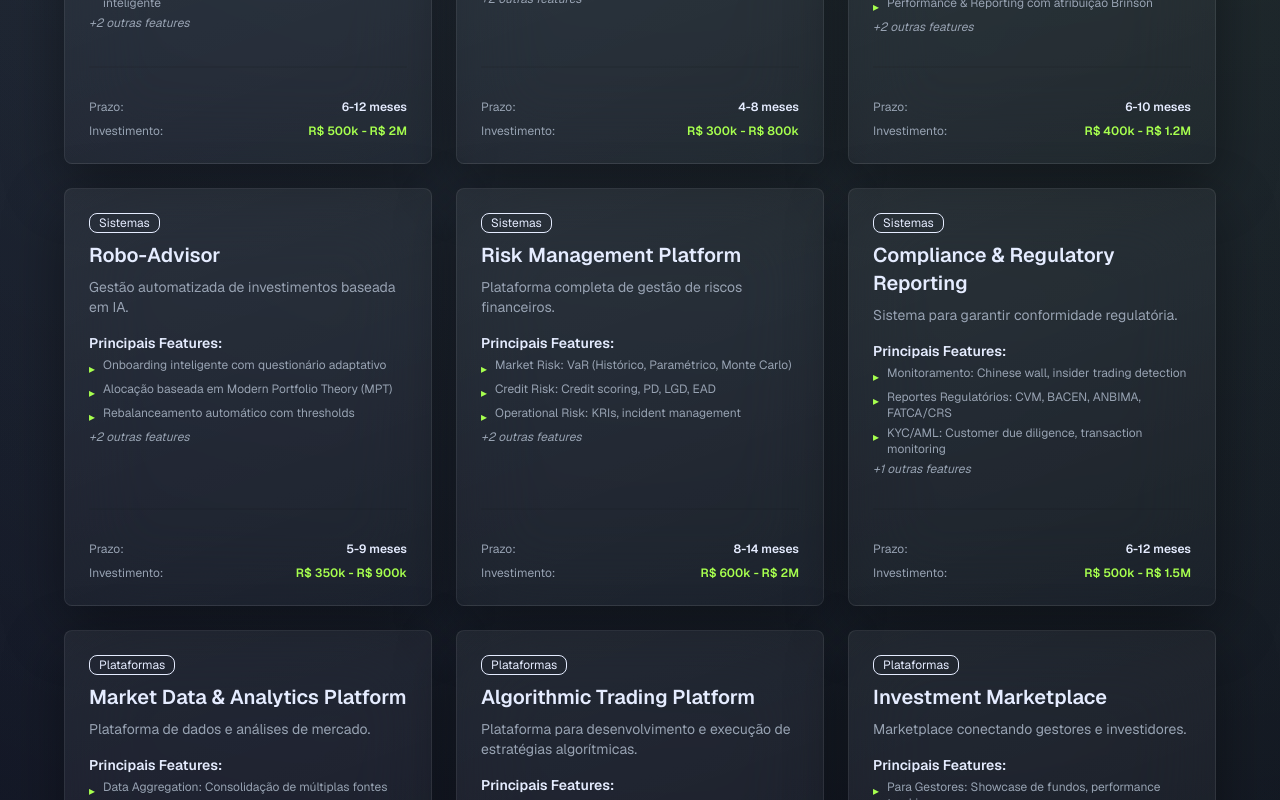
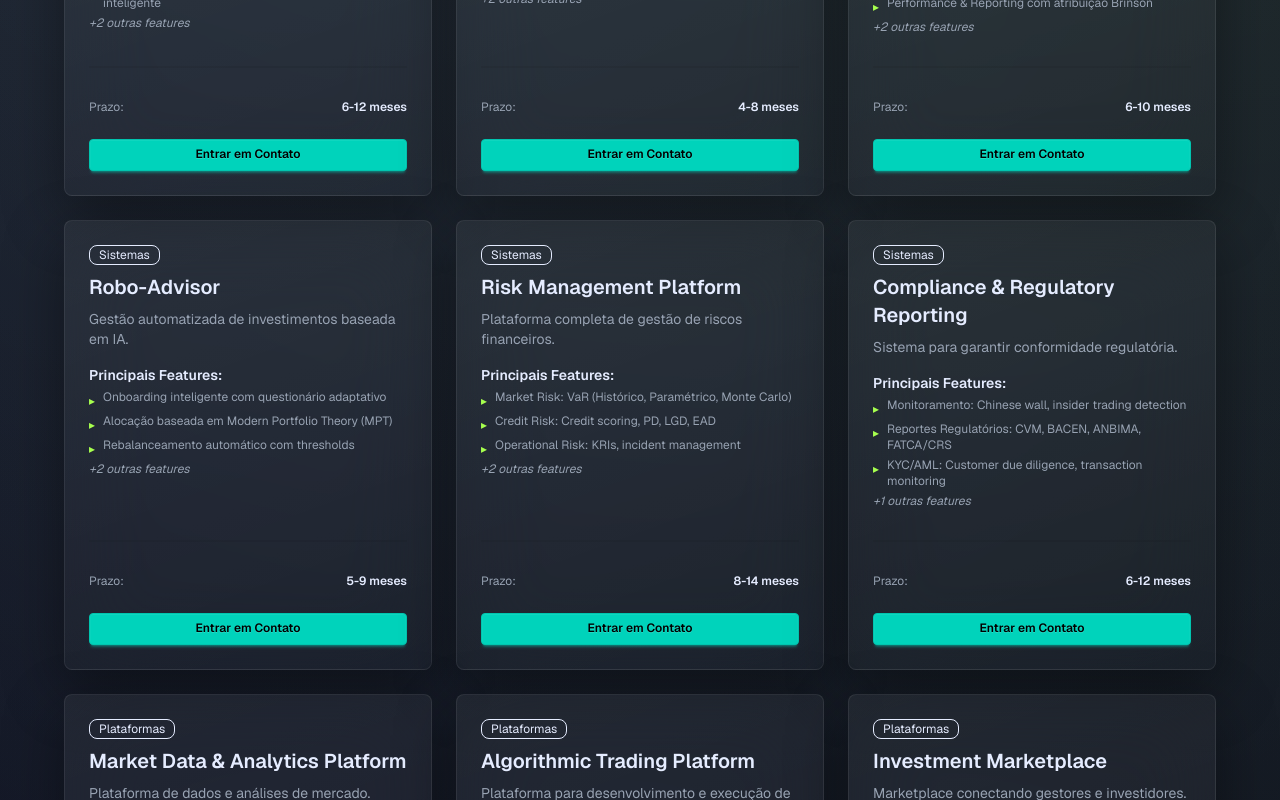
Before and after one commit to kaiqueyamamoto/wolfstoke-com, a Next.js app: page /solucoes in a window 1280 px wide. Shown: the part 2360-3160 px from the top of the page. Built offline with nearby package versions, Linux system fonts and the light colour scheme.

Commit message:
feat: adiciona botão de contato na seção de soluções
- Insere um botão "Entrar em Contato" na seção SolutionsSection para facilitar a comunicação com os usuários.
- Remove a exibição do badge de investimento, focando na interação direta com os visitantes.

```diff
--- a/app/components/solucoes/SolutionsSection.tsx
+++ b/app/components/solucoes/SolutionsSection.tsx
@@ -97,10 +97,15 @@ export default function SolutionsSection() {
                     <span className="text-muted">Prazo:</span>
                     <span className="text-foreground font-semibold">{solution.timeline}</span>
                   </div>
-                  <div className="flex justify-between">
-                    <span className="text-muted">Investimento:</span>
-                    <span className="text-accent font-semibold">{solution.investment}</span>
-                  </div>
+                </div>
+
+                <div className="pt-2">
+                  <a
+                    href="#contato"
+                    className="btn btn-accent btn-sm w-full text-black"
+                  >
+                    Entrar em Contato
+                  </a>
                 </div>
               </div>
             </div>
```
